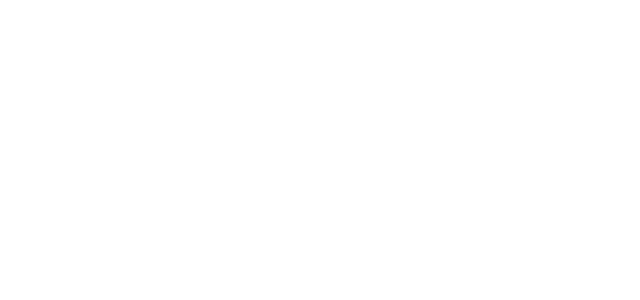
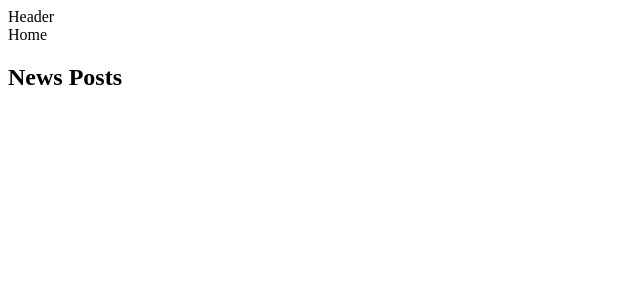
Before and after one commit to ckizzy/HackersNews, a React (Create React App) app: page /1 in a window 1280 px wide. Shown: the top 300 px of the page, without its empty margins (0-640 px from the left). Built offline with nearby package versions, Linux system fonts and the light colour scheme.

Commit message:
Add Pages and Components

```diff
--- a/package.json
+++ b/package.json
@@ -3,11 +3,9 @@
   "version": "0.1.0",
   "private": true,
   "dependencies": {
-    "@testing-library/jest-dom": "^5.16.4",
-    "@testing-library/react": "^13.3.0",
-    "@testing-library/user-event": "^13.5.0",
     "react": "^18.1.0",
     "react-dom": "^18.1.0",
+    "react-router-dom": "^6.3.0",
     "react-scripts": "5.0.1",
     "web-vitals": "^2.1.4"
   },
--- a/src/App.js
+++ b/src/App.js
@@ -1,7 +1,20 @@
+import { Route, Routes, BrowserRouter } from "react-router-dom";
 import "./App.css";
+import NewsPosts from "./components/NewsPosts";
+import Home from "./pages/Home";
 
 function App() {
-  return <div className="App"></div>;
+  return (
+    <div className="container">
+      <BrowserRouter>
+        <Routes>
+          <Route path="/" element={<Home />}>
+            <Route path="/:page" element={<NewsPosts />} />
+          </Route>
+        </Routes>
+      </BrowserRouter>
+    </div>
+  );
 }
 
 export default App;
--- /dev/null
+++ b/src/components/Button.js
@@ -0,0 +1,3 @@
+export default function Button() {
+  return <div>Button</div>;
+}
--- /dev/null
+++ b/src/components/Header.js
@@ -0,0 +1,3 @@
+export default function Header() {
+  return <div>Header</div>;
+}
--- /dev/null
+++ b/src/components/NewsPosts.js
@@ -0,0 +1,7 @@
+export default function NewsPosts() {
+  return (
+    <div>
+      <h2>News Posts </h2>
+    </div>
+  );
+}
--- /dev/null
+++ b/src/components/Spinner.js
@@ -0,0 +1,3 @@
+export default function Spinner() {
+  return <div>Spinner</div>;
+}
--- /dev/null
+++ b/src/pages/Home.js
@@ -0,0 +1,12 @@
+import { Outlet } from "react-router-dom";
+import Header from "../components/Header";
+
+export default function Home() {
+  return (
+    <div>
+      <Header />
+      Home
+      <Outlet />
+    </div>
+  );
+}
```
Also changed, not shown: src/components/NewsPost.js (added, +7 -0 lines), src/index.js (+6 -6 lines), 1 other file (tests, documents, lock files or other folders).
